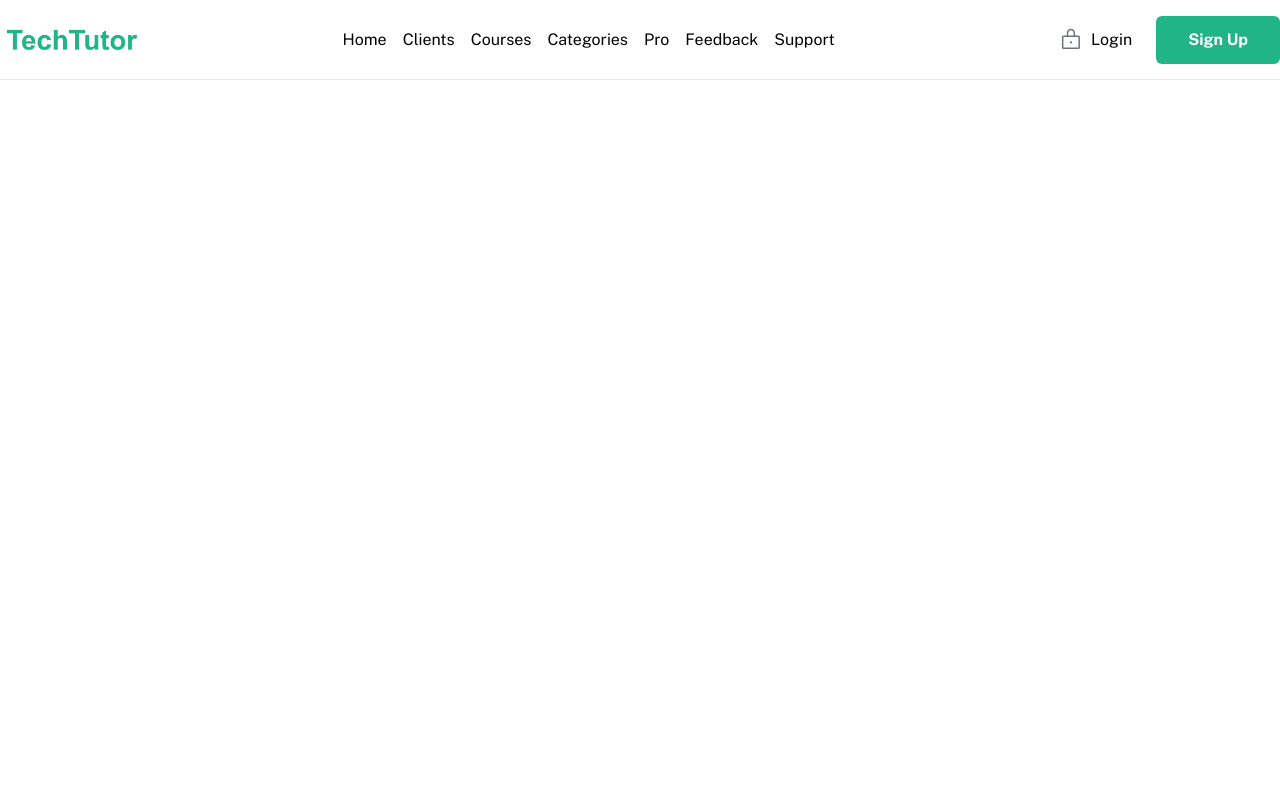
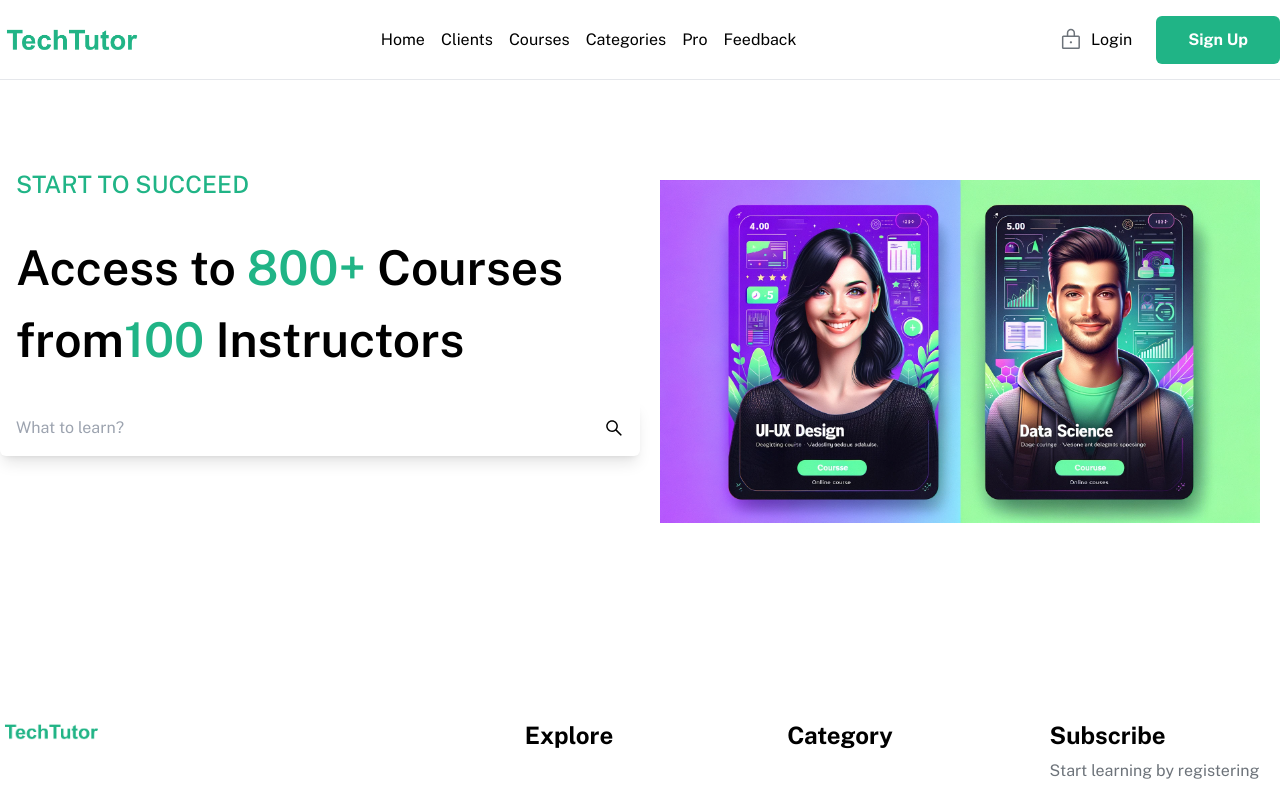
Before and after one commit to Molly503/landing-page-formal, a React (Vite) app: page / in a window 1280 px wide. Shown: the top 786 px of the page. Built offline with nearby package versions, Linux system fonts and the light colour scheme.

Commit message:
navbar complete

```diff
--- a/src/App.jsx
+++ b/src/App.jsx
@@ -15,13 +15,13 @@
     <div>
       <Navbar />
       <Routes>
-        <Route path="/Hero" element={<Hero />}></Route>
+        <Route path="/" element={<Hero />}></Route>
         <Route path="/Companies" element={<Companies />}></Route>
         <Route path="/Courses" element={<Courses />}></Route>
         <Route path="/Categories" element={<Categories />}></Route>
         <Route path="/Feedback" element={<Feedback />}></Route>
-        <Route path="/Footer" element={<Footer />}></Route>
       </Routes>
+      <Footer />
     </div>
   )
 }
--- a/src/components/Navbar.jsx
+++ b/src/components/Navbar.jsx
@@ -15,7 +15,7 @@
         <div className="hidden md:flex items-center ">
           <ul className="flex gap-4">
             <li>
-              <Link to="/Hero">Home</Link>
+              <Link to="/">Home</Link>
             </li>
             <li>
               <Link to="/Companies">Clients</Link>
@@ -31,9 +31,6 @@
             {/* set payment for Pro */}
             <li>
               <Link to="/Feedback">Feedback</Link>
-            </li>
-            <li>
-              <Link to="/Footer">Support</Link>
             </li>
           </ul>
         </div>
```
